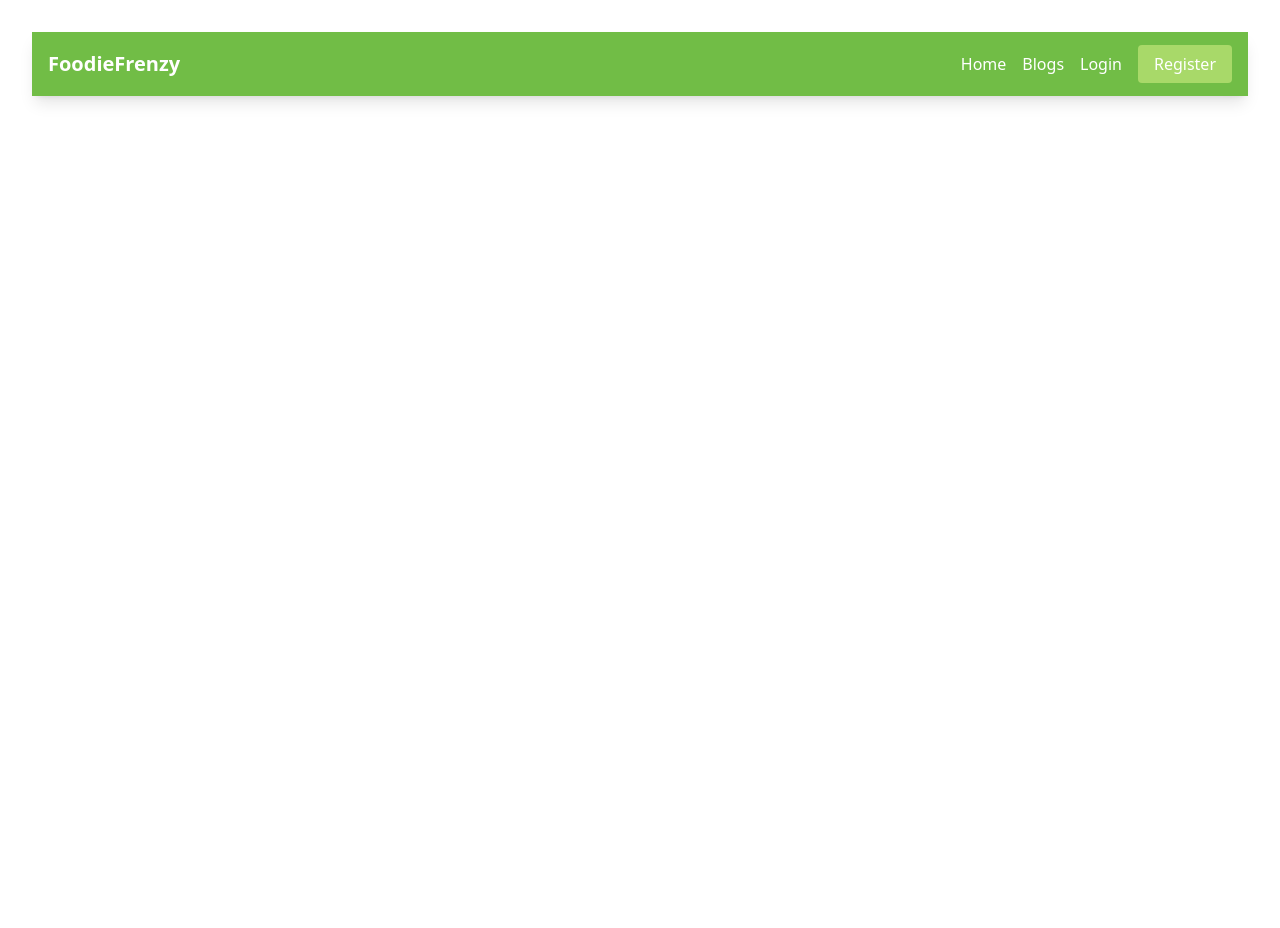
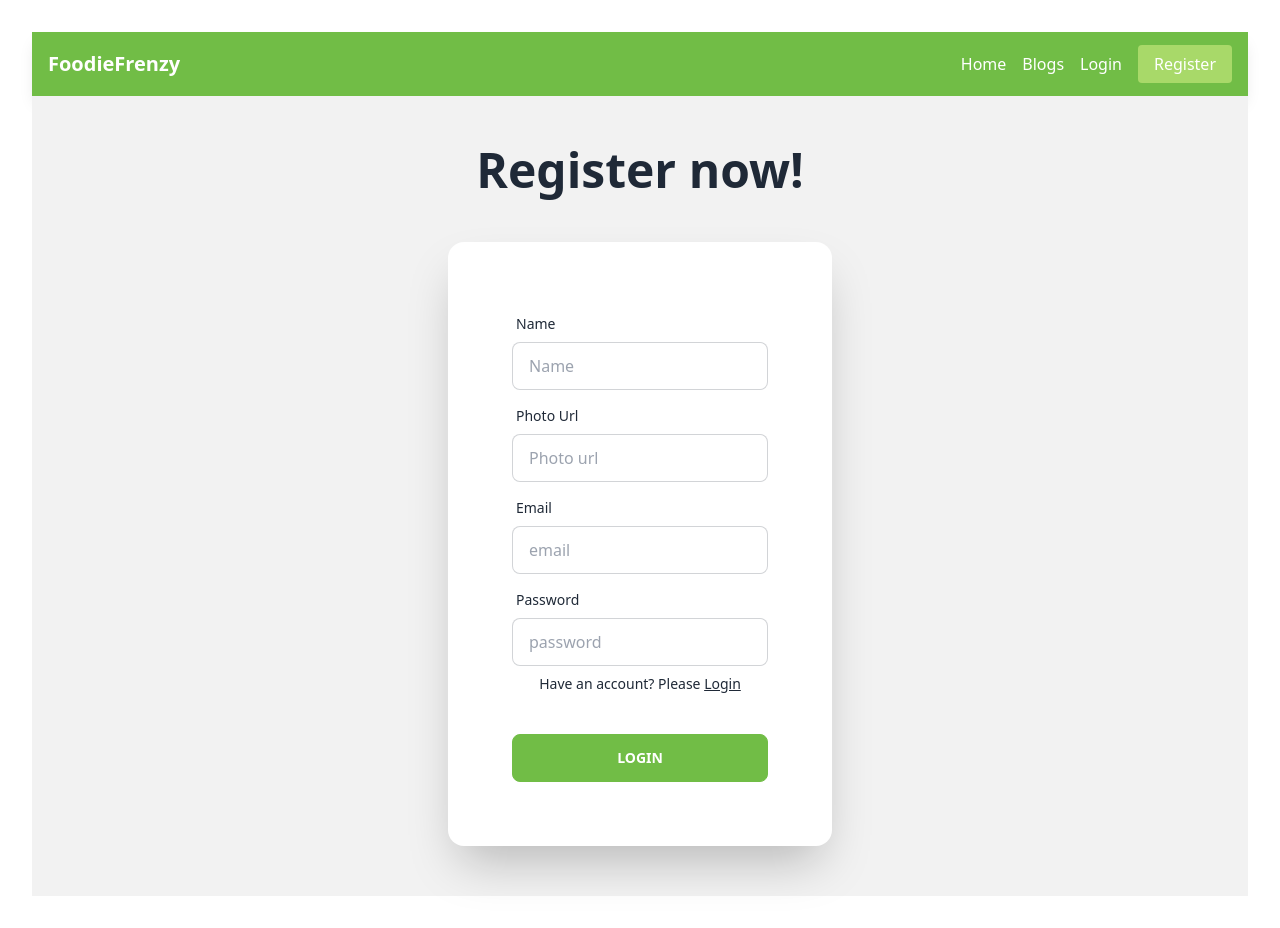
Before and after one commit to BidhanCR/chef-recipe-hunter-client, a React (Vite) app: page /register in a window 1280 px wide. Before the commit the page ends 800 px from the top, so only its background shows below. Built offline with nearby package versions, Linux system fonts and the light colour scheme.

Commit message:
login and register form added

```diff
--- a/src/components/Login/Login.jsx
+++ b/src/components/Login/Login.jsx
@@ -1,12 +1,49 @@
 /* eslint-disable no-unused-vars */
-import React from 'react';
+import React from "react";
+import { Link } from "react-router-dom";
 
 const Login = () => {
-    return (
-        <div>
-
+  return (
+    <div className="hero min-h-screen bg-base-200">
+      <div className="hero-content flex-col lg:flex-col">
+        <div className="text-center lg:text-left">
+          <h1 className="text-5xl font-bold mb-8">Login now!</h1>
         </div>
-    );
+        <div className="card flex-shrink-0 w-full max-w-sm shadow-2xl bg-base-100">
+          <div className="card-body">
+            <div className="form-control">
+              <label className="label">
+                <span className="label-text">Email</span>
+              </label>
+              <input
+                type="text"
+                placeholder="email"
+                className="input input-bordered"
+              />
+            </div>
+            <div className="form-control">
+              <label className="label">
+                <span className="label-text">Password</span>
+              </label>
+              <input
+                type="text"
+                placeholder="password"
+                className="input input-bordered"
+              />
+              <label className="label">
+                <p className="label-text">
+                  New to FoodieFrenzy? Please <Link className="link" to='/register'>Register</Link>
+                </p>
+              </label>
+            </div>
+            <div className="form-control mt-6">
+              <button className="btn bg-[#71bd46] border-[#71bd46] hover:bg-[#a8d969]">Login</button>
+            </div>
+          </div>
+        </div>
+      </div>
+    </div>
+  );
 };
 
 export default Login;
--- a/src/components/Register/Register.jsx
+++ b/src/components/Register/Register.jsx
@@ -1,12 +1,74 @@
 /* eslint-disable no-unused-vars */
-import React from 'react';
+import React from "react";
+import { Link } from "react-router-dom";
 
 const Register = () => {
-    return (
-        <div>
-
+  return (
+    <div className="hero min-h-screen bg-base-200">
+      <div className="hero-content flex-col lg:flex-col">
+        <div className="text-center lg:text-left">
+          <h1 className="text-5xl font-bold mb-8">Register now!</h1>
         </div>
-    );
+        <div className="card flex-shrink-0 w-full max-w-sm shadow-2xl bg-base-100">
+          <div className="card-body">
+            <div className="form-control">
+              <label className="label">
+                <span className="label-text">Name</span>
+              </label>
+              <input
+                type="text"
+                placeholder="Name"
+                className="input input-bordered"
+              />
+            </div>
+            <div className="form-control">
+              <label className="label">
+                <span className="label-text">Photo Url</span>
+              </label>
+              <input
+                type="text"
+                placeholder="Photo url"
+                className="input input-bordered"
+              />
+            </div>
+            <div className="form-control">
+              <label className="label">
+                <span className="label-text">Email</span>
+              </label>
+              <input
+                type="text"
+                placeholder="email"
+                className="input input-bordered"
+              />
+            </div>
+            <div className="form-control">
+              <label className="label">
+                <span className="label-text">Password</span>
+              </label>
+              <input
+                type="text"
+                placeholder="password"
+                className="input input-bordered"
+              />
+              <label className="label">
+                <p className="label-text">
+                  Have an account? Please{" "}
+                  <Link className="link" to="/login">
+                    Login
+                  </Link>
+                </p>
+              </label>
+            </div>
+            <div className="form-control mt-6">
+              <button className="btn bg-[#71bd46] border-[#71bd46] hover:bg-[#a8d969]">
+                Login
+              </button>
+            </div>
+          </div>
+        </div>
+      </div>
+    </div>
+  );
 };
 
 export default Register;
```
